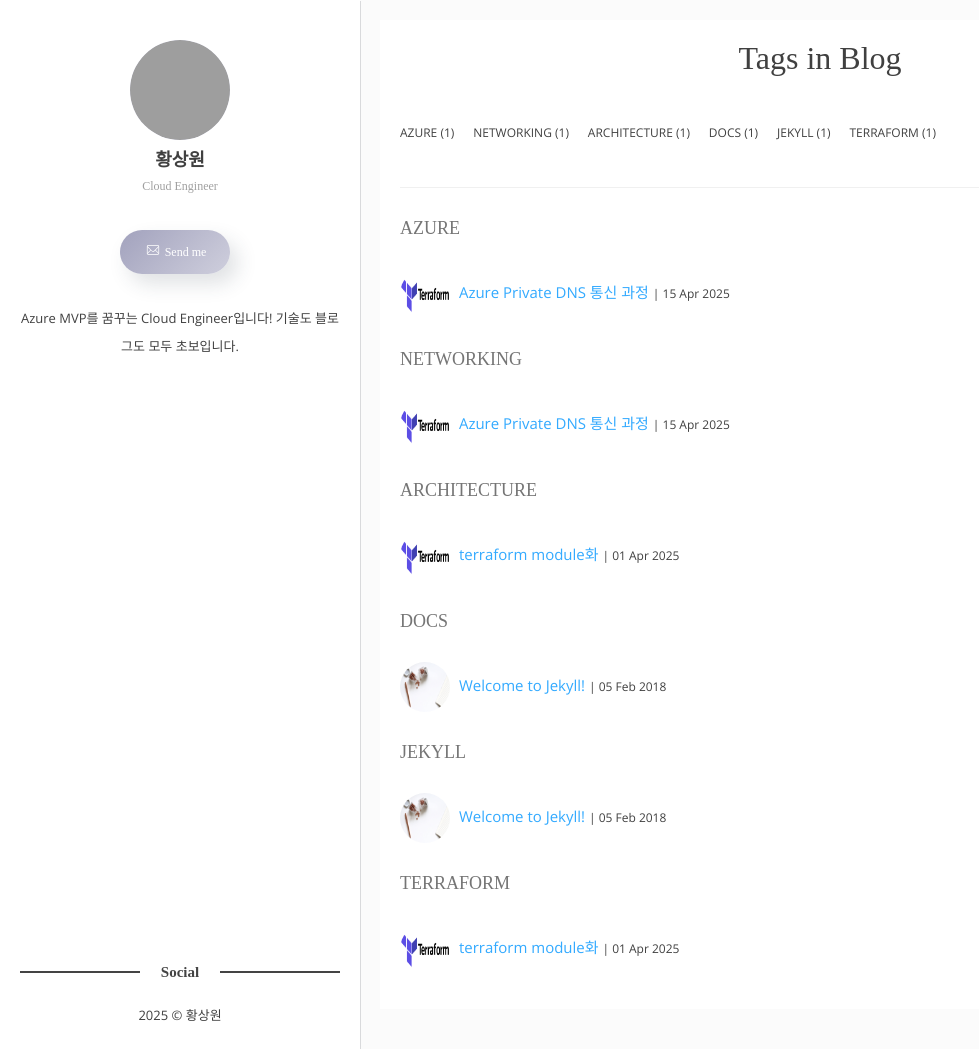
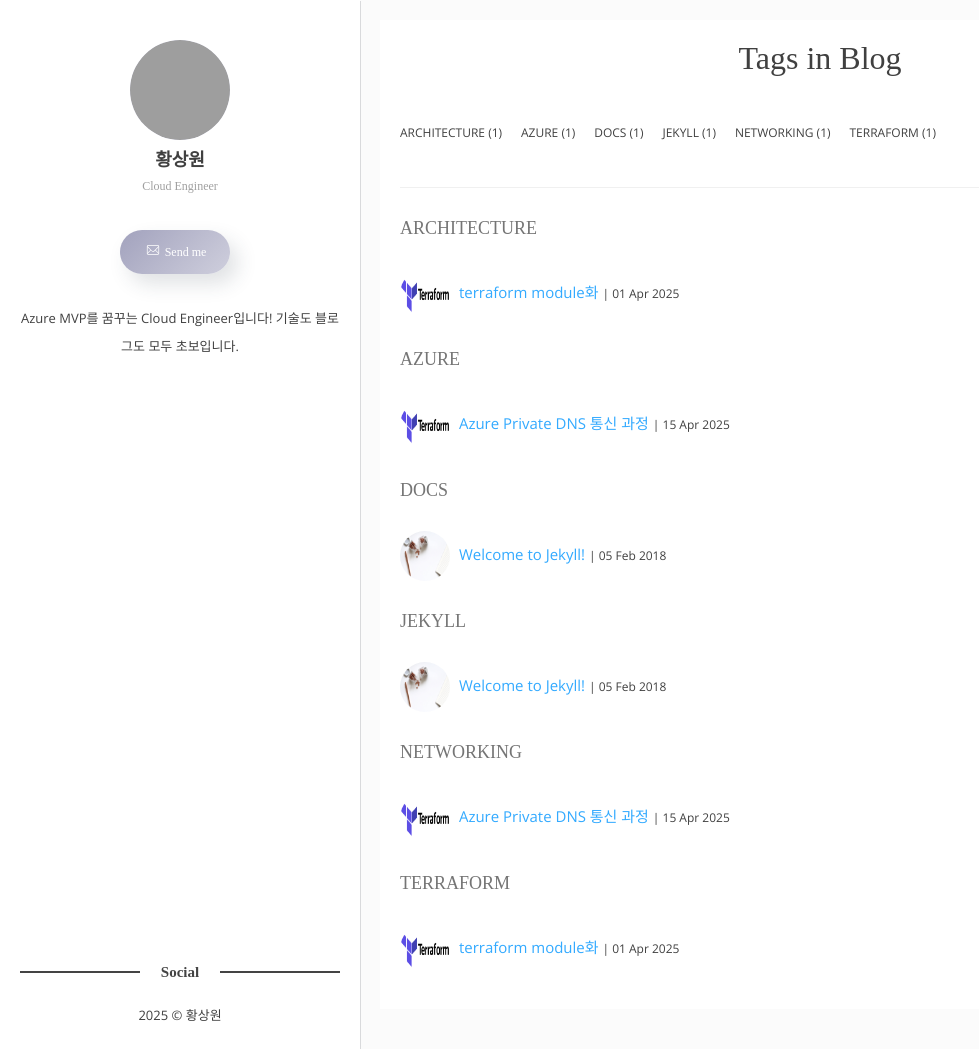
Before and after one commit to Rarero/rarero.github.io, a Jekyll site: the page built from tags.html, in a window 1280 px wide and 1049 px high, cut to the strip 0-1049 px from the top of the window. Shown: the whole strip, without its empty margins (0-979 px from the left). Built offline with Jekyll 4.4.1, drawn with Linux system fonts in a browser that asks for light colours; some web fonts are replaced; grey boxes are pictures that could not be loaded.

```diff
--- a/_posts/2025-04-15-Azure-Private-DNS-통신과정.markdown
+++ b/_posts/2025-04-15-Azure-Private-DNS-통신과정.markdown
@@ -3,8 +3,8 @@ layout: post
 title: Azure Private DNS 통신 과정
 image: terraform.png
 date: 2025-04-15 09:00:00 +0900
-tags: [Azure, Networking]
-categories: azure
+tags: [azure, networking]
+categories: Azure
 ---
 # Azure Piravate DNS Zone 구축 및 테스트 가이드
 
```
